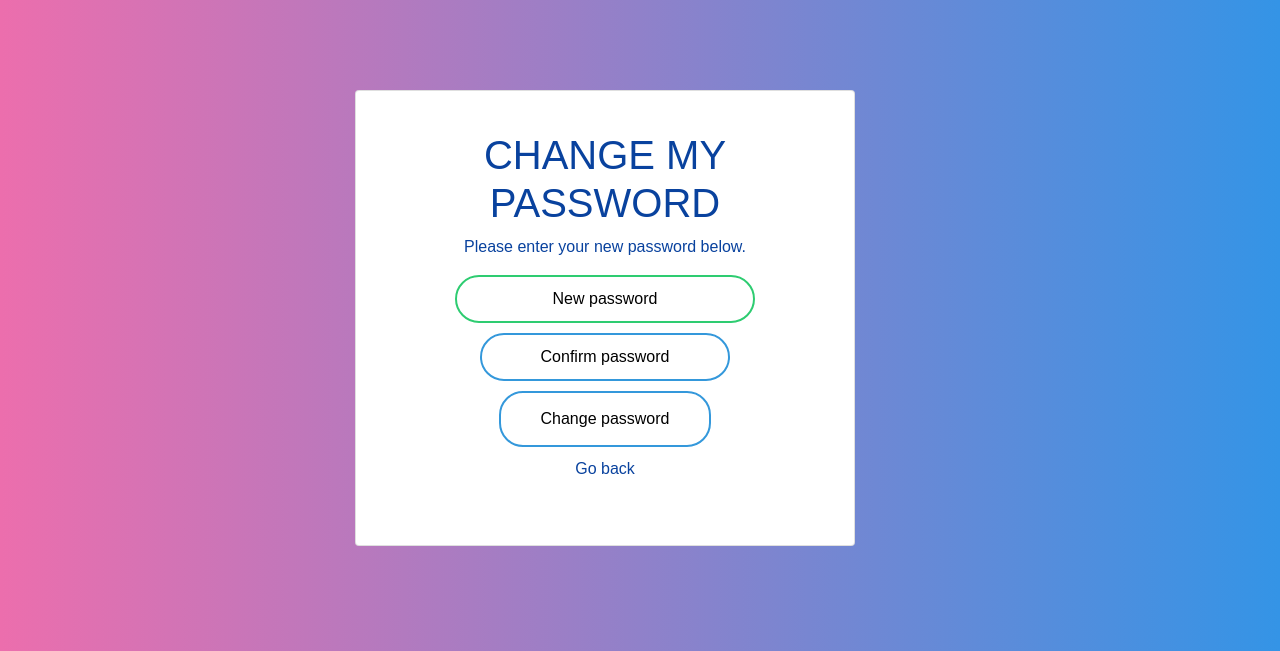
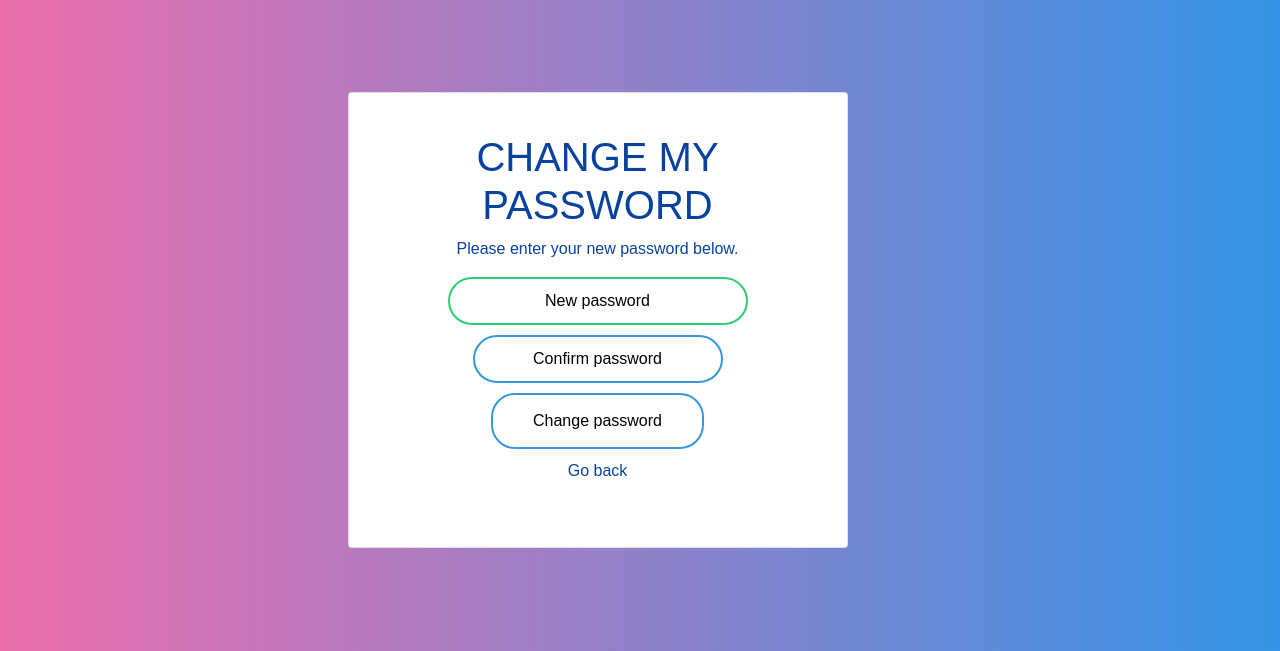
Before and after one commit to Tanvir786123/Web-App-Development-Coursework-2, a Flask app: page /user/change_user_password in a window 1280 px wide. Shown: the part 149-800 px from the top of the page. Run offline with Flask 2, Linux system fonts and the light colour scheme; the visitor is signed in with stand-in values (Sample User, id 1); some libraries are stand-ins or nearby versions.

Commit message:
Before logging

```diff
--- a/app/static/user_change_password.css
+++ b/app/static/user_change_password.css
@@ -6,7 +6,7 @@ body {
     width: 500px;
     padding: 40px;
     position: absolute;
-    top: -9000%;
+    top: -12000%;
     left: 50%;
     background: #FFFFFF;
     ;
--- a/app/templates/user_change_password.html
+++ b/app/templates/user_change_password.html
@@ -6,7 +6,7 @@
 
 {% block user_password_content %}
   <div class="text-center">
-    <div class="container-fluid">
+    <div class="container">
       <div class="row">
         <div class="col-md-6">
           <div class="card">
--- a/app/views.py
+++ b/app/views.py
@@ -437,7 +437,8 @@ def manager_change_manager_password():
             flash('An unknown error has occured, you will be directed to the\
                    login page in 10 seconds.\
                    Please ensure cookies are enabled.')
-            return render_template('manager_change_password.html',\
+            return render_template('manager_change_password.html',
+                                    title='Cafè Noir',
                                     form=change_password_form, status=0),\
                                     {"Refresh": "10; url=/logout"}
     return render_template('manager_change_password.html', title='Cafè Noir',
```
Also changed, not shown: app/static/product_images/1.jpg, app/static/product_images/4.jpg (deleted), 3 other files.
